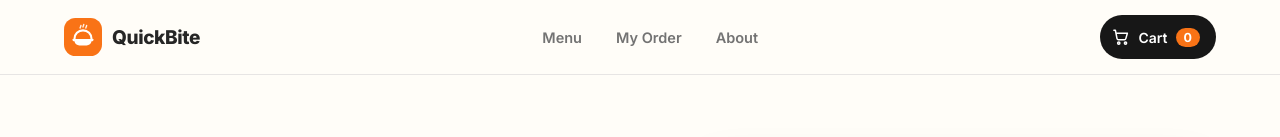
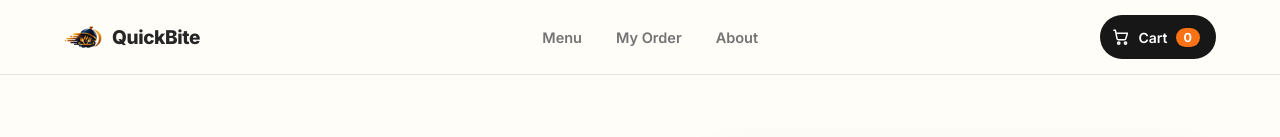
Before and after one commit to nthinley817-sys/QuickBite-canten, a React (Vite) app: page / in a window 1280 px wide. Shown: the top 137 px of the page. Built offline with nearby package versions, Linux system fonts and the light colour scheme; grey boxes are pictures that could not be loaded.

Commit message:
Update logo to logoshort.png

```diff
--- a/index.html
+++ b/index.html
@@ -3,6 +3,7 @@
   <head>
     <meta charset="UTF-8" />
     <meta name="viewport" content="width=device-width, initial-scale=1.0, maximum-scale=1" />
+    <link rel="icon" type="image/png" href="/logoshort.png" />
     <title>QuickBite — Smart QR Canteen Ordering</title>
     <link rel="preconnect" href="https://fonts.googleapis.com" />
     <link rel="preconnect" href="https://fonts.gstatic.com" crossorigin />
--- a/src/components/icons/Logomark.jsx
+++ b/src/components/icons/Logomark.jsx
@@ -1,19 +1,11 @@
 export default function Logomark({ size = 38 }) {
   return (
-    <svg width={size} height={size} viewBox="0 0 40 40" fill="none">
-      <rect width="40" height="40" rx="12" fill="#F97316" />
-      <path d="M11 22c0-5 4-9 9-9s9 4 9 9" stroke="#fff" strokeWidth="2.2" strokeLinecap="round" />
-      <path
-        d="M9 22h22a2 2 0 0 1-2 2.6c-.4 2.6-2.6 4.4-5.2 4.4H16.2c-2.6 0-4.8-1.8-5.2-4.4A2 2 0 0 1 9 22z"
-        fill="#fff"
-      />
-      <path
-        d="M17 10.5c0-1 .8-1.6.8-2.6M20 9.5c0-1 .8-1.6.8-2.6M23 10.5c0-1 .8-1.6.8-2.6"
-        stroke="#fff"
-        strokeWidth="1.5"
-        strokeLinecap="round"
-        opacity=".9"
-      />
-    </svg>
+    <img
+      src="/logoshort.png"
+      alt="QuickBite"
+      width={size}
+      height={size}
+      style={{ width: size, height: size, objectFit: "contain", borderRadius: 12 }}
+    />
   );
 }
```
Also changed, not shown: public/logoshort.png (added).
